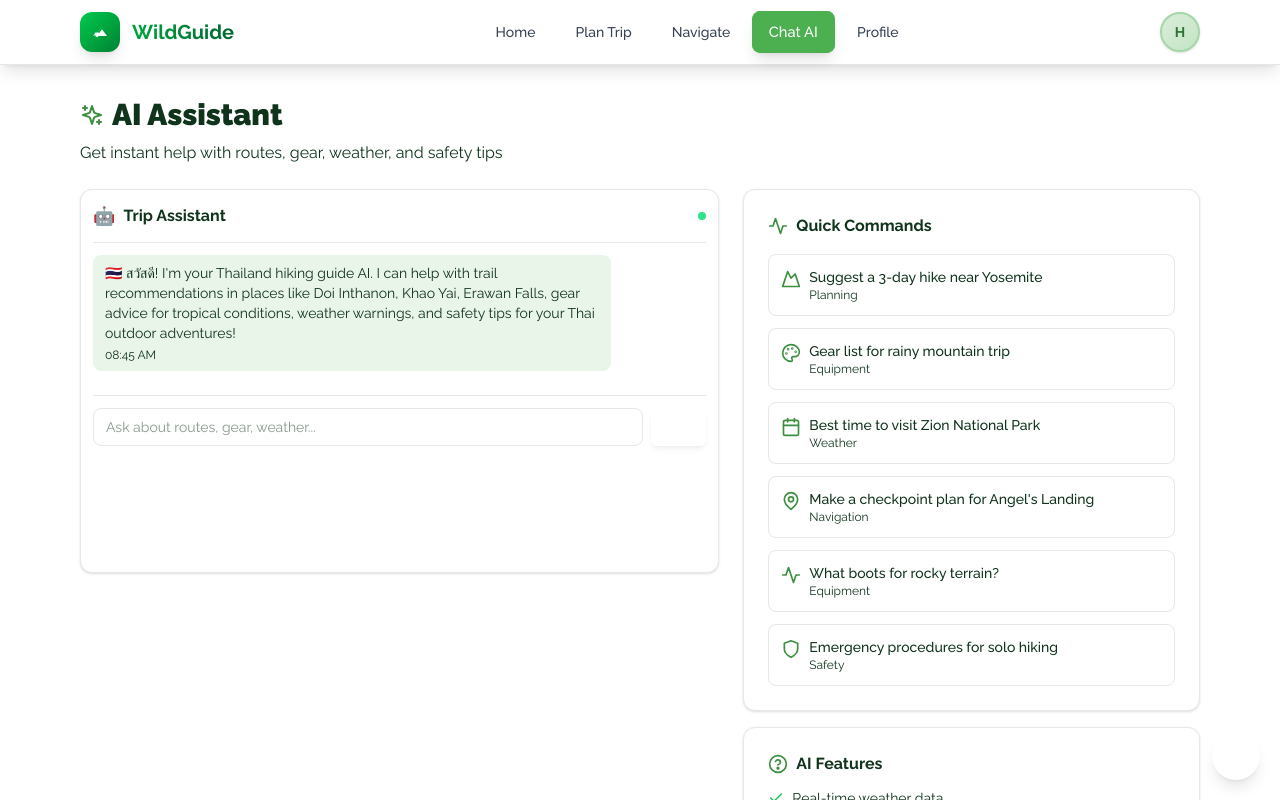
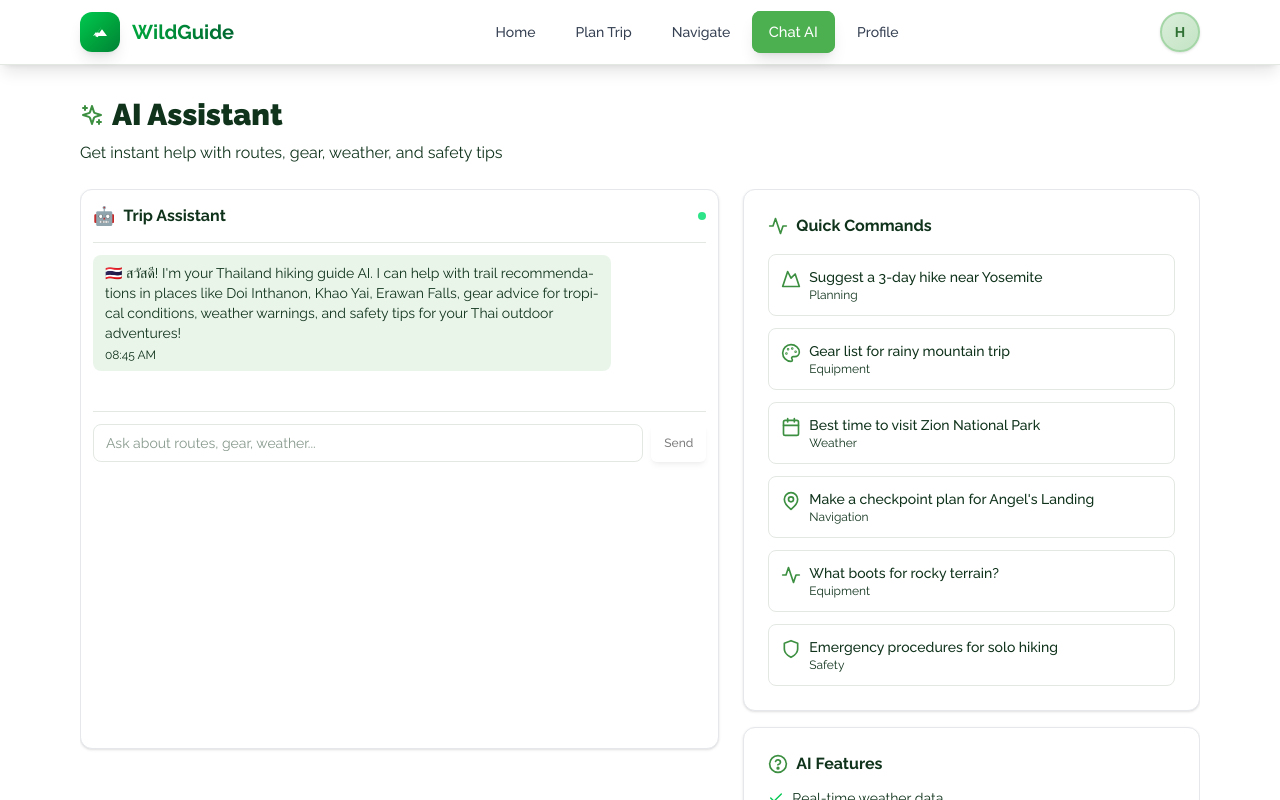
Before and after one commit to agehcx/hiking-app, a Next.js app in the folder frontend/: page /chat in a window 1280 px wide. Shown: the top 800 px of the page. Built offline with nearby package versions, Linux system fonts and the light colour scheme.

Commit message:
fix: chat panel

```diff
--- a/frontend/src/app/chat/page.tsx
+++ b/frontend/src/app/chat/page.tsx
@@ -13,7 +13,7 @@ export default function ChatbotPage() {
   ];
 
   return (
-    <main className="mx-auto max-w-6xl px-4 py-8">
+    <main className="mx-auto max-w-6xl px-4 py-8 overflow-hidden">
       <div className="mb-6">
         <div className="flex items-center gap-2 mb-2">
           <Icon name="sparkles" size={24} className="text-[var(--color-primary-600)]" />
@@ -24,12 +24,12 @@ export default function ChatbotPage() {
         </p>
       </div>
 
-      <div className="grid gap-6 lg:grid-cols-[1.4fr_1fr]">
-        <section>
+      <div className="grid gap-6 lg:grid-cols-[1.4fr_1fr] min-h-0 overflow-hidden">
+        <section className="min-w-0">
           <ChatPanel />
         </section>
 
-        <aside className="space-y-4">
+        <aside className="space-y-4 min-w-0">
           <Card padding="lg">
             <div className="mb-4 flex items-center gap-2">
               <Icon name="activity" size={20} className="text-[var(--color-primary-600)]" />
--- a/frontend/src/app/layout.tsx
+++ b/frontend/src/app/layout.tsx
@@ -4,7 +4,7 @@ import type { Metadata } from "next";
 import "./globals.css";
 import { Navbar } from "@/components/ui/Navbar";
 import { Footer } from "@/components/ui/Footer";
-import { ChatFab } from "@/components/chat/ChatFab";
+import { ConditionalChatFab } from "@/components/chat/ConditionalChatFab";
 
 export const metadata: Metadata = {
   title: "Hikingbros",
@@ -21,7 +21,7 @@ export default function RootLayout({ children }: { children: ReactNode }) {
         <Navbar />
   {children}
   <Footer />
-  <ChatFab />
+  <ConditionalChatFab />
       </body>
     </html>
   );
--- a/frontend/src/components/chat/ChatPanel.tsx
+++ b/frontend/src/components/chat/ChatPanel.tsx
@@ -1,6 +1,6 @@
 'use client';
 
-import { FormEvent, useRef, useState } from "react";
+import { FormEvent, useRef, useState, useEffect } from "react";
 import { Button } from "@/components/ui/Button";
 import { Card } from "@/components/ui/Card";
 
@@ -22,6 +22,11 @@ export function ChatPanel() {
   const scrollToBottom = () => {
     messagesEndRef.current?.scrollIntoView({ behavior: "smooth" });
   };
+
+  // Auto-scroll when messages update
+  useEffect(() => {
+    scrollToBottom();
+  }, [messages]);
 
   const onSubmit = async (e: FormEvent) => {
     e.preventDefault();
@@ -83,7 +88,7 @@ export function ChatPanel() {
 
     setMessages((m) => [...m, reply]);
     setLoading(false);
-    setTimeout(scrollToBottom, 100);
+    // Auto-scroll will happen via useEffect
   };
 
   const formatTime = (date: Date) => {
@@ -91,22 +96,23 @@ export function ChatPanel() {
   };
 
   return (
-    <Card className="flex h-96 flex-col" padding="sm">
-      <div className="mb-3 flex items-center gap-2 border-b border-[var(--color-border)] pb-3">
-        <div className="text-lg">🤖</div>
-        <h3 className="font-bold">Trip Assistant</h3>
-        <div className="ml-auto flex h-2 w-2 rounded-full bg-green-400 animate-pulse" />
-      </div>
+    <div className="flex h-[600px] max-h-[70vh] flex-col w-full max-w-full">
+      <Card className="flex-1 flex flex-col overflow-hidden" padding="sm">
+        <div className="mb-3 flex items-center gap-2 border-b border-[var(--color-border)] pb-3 flex-shrink-0">
+          <div className="text-lg">🤖</div>
+          <h3 className="font-bold">Trip Assistant</h3>
+          <div className="ml-auto flex h-2 w-2 rounded-full bg-green-400 animate-pulse" />
+        </div>
 
-      <div className="flex-1 space-y-3 overflow-y-auto pr-1 text-sm">
+        <div className="flex-1 space-y-3 overflow-y-auto pr-1 text-sm min-h-0 w-full max-w-full pb-4">
         {messages.map((msg, i) => (
-          <div key={i} className={`flex ${msg.role === "user" ? "justify-end" : "justify-start"}`}>
-            <div className={`max-w-[85%] rounded-lg px-3 py-2 ${
+          <div key={i} className={`flex w-full max-w-full ${msg.role === "user" ? "justify-end" : "justify-start"}`}>
+            <div className={`max-w-[85%] rounded-lg px-3 py-2 break-words overflow-hidden word-break ${
               msg.role === "user"
                 ? "bg-[var(--color-primary-500)] text-white"
                 : "bg-[var(--color-primary-50)] text-[var(--color-foreground)]"
             }`}>
-              <div className="break-words">{msg.content}</div>
+              <div className="break-words overflow-wrap-anywhere hyphens-auto">{msg.content}</div>
               <div className={`mt-1 text-xs ${
                 msg.role === "user" ? "text-white/70" : "text-[color:var(--color-foreground)/0.5]"
               }`}>
@@ -131,9 +137,9 @@ export function ChatPanel() {
         <div ref={messagesEndRef} />
       </div>
 
-      <form ref={formRef} onSubmit={onSubmit} className="mt-3 flex gap-2 border-t border-[var(--color-border)] pt-3">
+      <form ref={formRef} onSubmit={onSubmit} className="mt-3 flex gap-2 border-t border-[var(--color-border)] pt-3 flex-shrink-0">
         <input
-          className="flex-1 rounded-lg border border-[var(--color-border)] px-3 py-2 text-sm outline-none transition-all focus:border-[var(--color-primary-300)] focus:ring-2 focus:ring-[var(--color-primary-100)]"
+          className="flex-1 min-w-0 rounded-lg border border-[var(--color-border)] px-3 py-2 text-sm outline-none transition-all focus:border-[var(--color-primary-300)] focus:ring-2 focus:ring-[var(--color-primary-100)]"
           placeholder="Ask about routes, gear, weather..."
           value={input}
           onChange={(e) => setInput(e.target.value)}
@@ -145,10 +151,12 @@ export function ChatPanel() {
           size="sm"
           loading={loading}
           disabled={!input.trim()}
+          className="flex-shrink-0"
         >
           Send
         </Button>
       </form>
-    </Card>
+      </Card>
+    </div>
   );
 }
--- /dev/null
+++ b/frontend/src/components/chat/ConditionalChatFab.tsx
@@ -0,0 +1,15 @@
+"use client";
+
+import { usePathname } from "next/navigation";
+import { ChatFab } from "./ChatFab";
+
+export function ConditionalChatFab() {
+  const pathname = usePathname();
+
+  // Don't show ChatFab on the chat page itself
+  if (pathname === "/chat") {
+    return null;
+  }
+
+  return <ChatFab />;
+}
--- a/frontend/src/components/ui/Button.tsx
+++ b/frontend/src/components/ui/Button.tsx
@@ -14,7 +14,7 @@ interface ButtonProps extends ButtonHTMLAttributes<HTMLButtonElement> {
 
 const variants = {
   default: "bg-white border-gray-300 text-gray-700 hover:bg-wilderness-green-50 hover:border-wilderness-green-300 hover:text-wilderness-green-600 hover:shadow-md",
-  primary: "bg-wilderness-green-600 border-transparent text-white hover:bg-wilderness-green-700 shadow-md hover:shadow-xl hover:shadow-wilderness-green-500/25",
+  primary: "bg-wilderness-green-600 border-transparent text-black hover:bg-wilderness-green-700 hover:text-black shadow-md hover:shadow-xl hover:shadow-wilderness-green-500/25",
   success: "bg-green-500 border-transparent text-white hover:bg-green-600 shadow-md hover:shadow-xl hover:shadow-green-500/25",
   danger: "bg-red-500 border-transparent text-white hover:bg-red-600 shadow-md hover:shadow-xl hover:shadow-red-500/25",
   outline: "bg-transparent border-wilderness-green-500 text-wilderness-green-500 hover:bg-wilderness-green-50 hover:border-wilderness-green-600 hover:shadow-lg",
```
